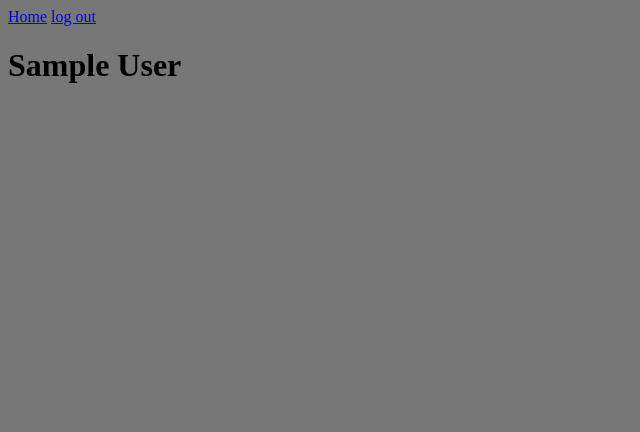
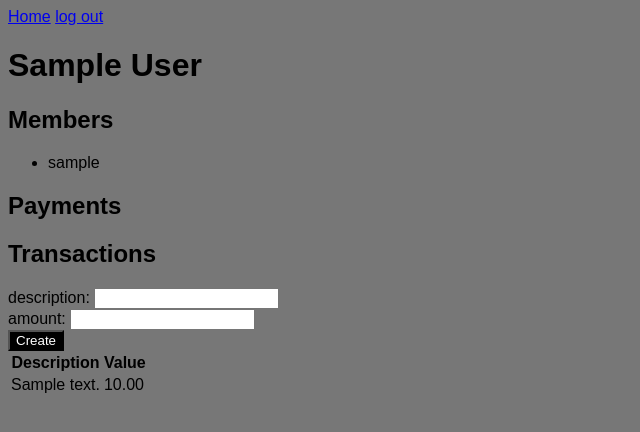
Before and after one commit to bhashimoto/raticate, a Django app: page /ratata/accounts/1/ in a window 1280 px wide. Shown: the top 432 px of the page, without its empty margins (0-640 px from the left). Run offline with Django 5.2, Linux system fonts and the light colour scheme; a user stored in the database is signed in; tables that the repository leaves empty hold one stand-in row (values such as "Sample post").

Commit message:
added transactions

```diff
--- a/mysite/ratata/forms.py
+++ b/mysite/ratata/forms.py
@@ -12,3 +12,7 @@ class SignupForm(forms.Form):
     username = forms.CharField(label="username", max_length=200)
     email = forms.EmailField(label="email")
     password = forms.CharField(label="password", widget=forms.PasswordInput())
+
+class TransactionForm(forms.Form):
+    description = forms.CharField(label="description", max_length=200)
+    amount = forms.DecimalField(label="amount")
--- a/mysite/ratata/models.py
+++ b/mysite/ratata/models.py
@@ -15,3 +15,5 @@ class Transaction(models.Model):
     description = models.CharField(max_length=200)
     created_at = models.DateTimeField(auto_now=True)
     updated_at = models.DateTimeField(auto_now=True)
+    account = models.ForeignKey(Account,default=1,  on_delete=models.CASCADE)
+    amount = models.DecimalField(blank=False, default=0.0, decimal_places=2, max_digits=12)
--- a/mysite/ratata/templates/ratata/account.html
+++ b/mysite/ratata/templates/ratata/account.html
@@ -3,5 +3,28 @@
 
 {% block content %}
 <h1>{{account.name}}</h1>
+<section>
+	<h2>Members</h2>
+	{% if not account.users.all %}
+	No members found for this account, start adding people!
+	{% else %}
+	<ul>
+		{% for member in account.users.all %}
+		<li>{{ member.username }}</li>
+		{% endfor %}
+	</ul>
+	{% endif %}
+</section>
+
+<section>
+	<h2>Payments</h2>
+</section>
+
+<section>
+	<h2>Transactions</h2>
+	{% include "ratata/components/transaction_create_form.html"%}
+	{% include "ratata/components/transactions_list.html" %}
+</section>
+
 
 {% endblock %}
--- /dev/null
+++ b/mysite/ratata/templates/ratata/components/transaction_create_form.html
@@ -0,0 +1,5 @@
+<form>
+	{% csrf_token%}
+	{{ transaction_create_form }}
+	<button class="btn-primary" type="submit" hx-post="/ratata/accounts/{{account.id}}/transactions" hx-swap="none">Create</button>
+</form>
--- /dev/null
+++ b/mysite/ratata/templates/ratata/components/transactions_list.html
@@ -0,0 +1,12 @@
+<table hx-get="/ratata/accounts/{{ account.id }}/transactions" hx-trigger="newTransaction from:body">
+	<tr>
+		<th>Description</th>
+		<th>Value</th>
+	</tr>
+	{% for transaction in transactions%}
+	<tr>
+		<td>{{ transaction.description }}</td>
+		<td>{{ transaction.amount}}</td>
+	</tr>
+	{% endfor %}
+</table>
--- a/mysite/ratata/urls.py
+++ b/mysite/ratata/urls.py
@@ -9,4 +9,5 @@ urlpatterns = [
     path("logout/", views.user_logout, name="logout"),
     path("accounts/", views.accounts, name="accounts"),
     path("accounts/<int:account_id>/", views.account, name="account"),
+    path("accounts/<int:account_id>/transactions", views.transactions, name="transactions"),
 ]
--- a/mysite/ratata/views.py
+++ b/mysite/ratata/views.py
@@ -4,8 +4,8 @@ from django.shortcuts import get_object_or_404, render, redirect
 from django.contrib.auth import authenticate, login, logout
 from django.contrib.auth.decorators import login_required
 
-from .forms import AccountForm, LoginForm, SignupForm
-from .models import Account
+from .forms import AccountForm, LoginForm, SignupForm, TransactionForm
+from .models import Account, Transaction
 
 # Create your views here.
 def index(request):
@@ -60,7 +60,9 @@ def home(request):
 @login_required
 def account(request, account_id):
     account = get_object_or_404(Account, pk=account_id)
-    return render(request, "ratata/account.html", {"account": account})
+    transactions = Transaction.objects.filter(account=account)
+    transaction_form = TransactionForm
+    return render(request, "ratata/account.html", {"account": account, "transactions":transactions , "transaction_create_form": transaction_form})
 
 
 @login_required
@@ -79,3 +81,22 @@ def accounts(request):
     else:
         accounts = Account.objects.filter(users=request.user)
         return render(request, "ratata/components/accounts_list.html", {"accounts": accounts})
+
+@login_required
+def transactions(request, account_id):
+    if request.method == "POST":
+        try:
+            form = TransactionForm(request.POST)
+            if form.is_valid():
+                account = Account.objects.get(pk=account_id)
+                description = form.cleaned_data["description"]
+                amount = form.cleaned_data["amount"]
+                Transaction.objects.create(description=description, amount=amount, account=account)
+                response = HttpResponse()
+                response.headers["HX-Trigger"] = "newTransaction"
+                return response
+        except:
+            return "error"
+    else:
+        transactions = Transaction.objects.filter(account = Account.objects.get(pk=account_id))
+        return render(request, "ratata/components/transactions_list.html", {"transactions": transactions})
--- a/mysite/static/css/style.css
+++ b/mysite/static/css/style.css
@@ -4,6 +4,7 @@ html {
 }
 body {
 	background-color: #777;
+	font-family: Arial, Helvetica, sans-serif;
 }
 
 header {
```
Also changed, not shown: mysite/ratata/migrations/0002_transaction_account_transaction_amount.py (added).
